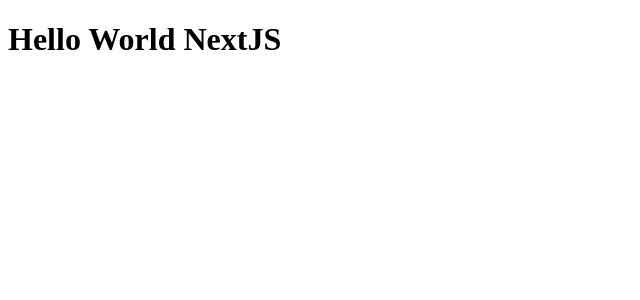
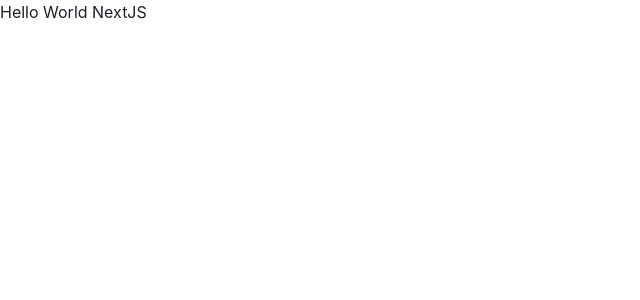
Before and after one commit to leosilva-dev/mao-amiga, a Next.js app: page / in a window 1280 px wide. Shown: the top 300 px of the page, without its empty margins (0-640 px from the left). Built offline with nearby package versions, Linux system fonts and the light colour scheme.

Commit message:
Add ChakraUI, installing and configuring custom theme

```diff
--- a/package.json
+++ b/package.json
@@ -9,6 +9,10 @@
     "lint": "next lint"
   },
   "dependencies": {
+    "@chakra-ui/react": "^1.8.8",
+    "@emotion/react": "^11",
+    "@emotion/styled": "^11",
+    "framer-motion": "^6",
     "next": "12.1.5",
     "react": "18.1.0",
     "react-dom": "18.1.0"
--- a/pages/_app.tsx
+++ /dev/null
@@ -1,7 +0,0 @@
-import type { AppProps } from "next/app";
-
-function MyApp({ Component, pageProps }: AppProps) {
-  return <Component {...pageProps} />;
-}
-
-export default MyApp;
--- /dev/null
+++ b/src/pages/_app.tsx
@@ -0,0 +1,14 @@
+import type { AppProps } from "next/app";
+import { ChakraProvider, extendTheme } from "@chakra-ui/react";
+import { myTheme } from "../shared/themes/Theme";
+
+function MyApp({ Component, pageProps }: AppProps) {
+  const theme = extendTheme({ myTheme });
+  return (
+    <ChakraProvider resetCSS theme={myTheme}>
+      <Component {...pageProps} />
+    </ChakraProvider>
+  );
+}
+
+export default MyApp;
--- /dev/null
+++ b/src/shared/themes/Theme.ts
@@ -0,0 +1,18 @@
+import { extendTheme } from "@chakra-ui/react"
+
+export const myTheme = extendTheme({
+    colors: {
+        primary:"#26C485",
+        secondary:"#439775",
+        bgLight:"#FDFFFC",
+        bgDark:"#2D3748",
+        blueLight:"#6184D8",
+        blueDark:"#354875",
+        greenDark:"#2A4747",
+        //System colors
+        warning:"#E8B02C",
+        success:"#48BF84",
+        danger:"#A32D2B",
+        info:"#5D96CB",
+    }
+});
```
Also changed, not shown: src/pages/index.tsx (renamed from pages/index.tsx), 1 other file (tests, documents, lock files or other folders).
